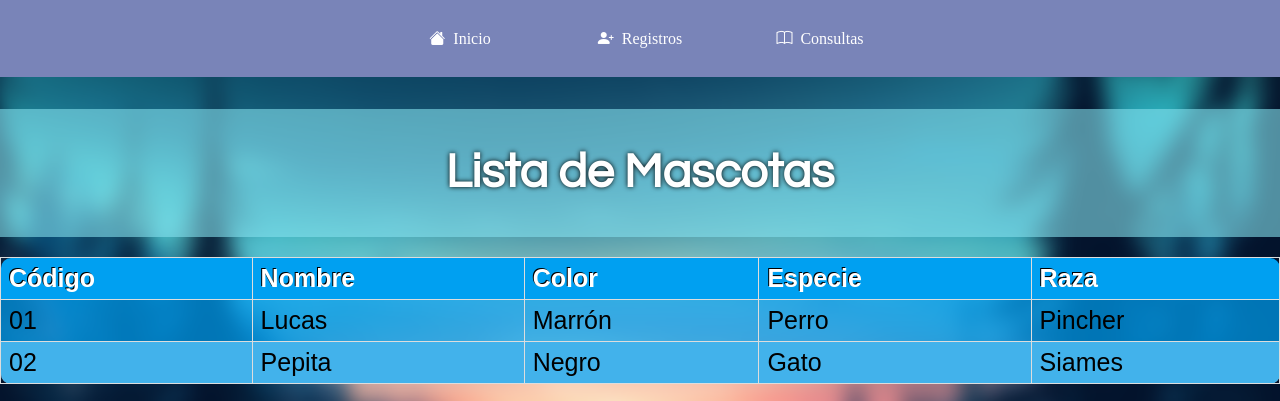
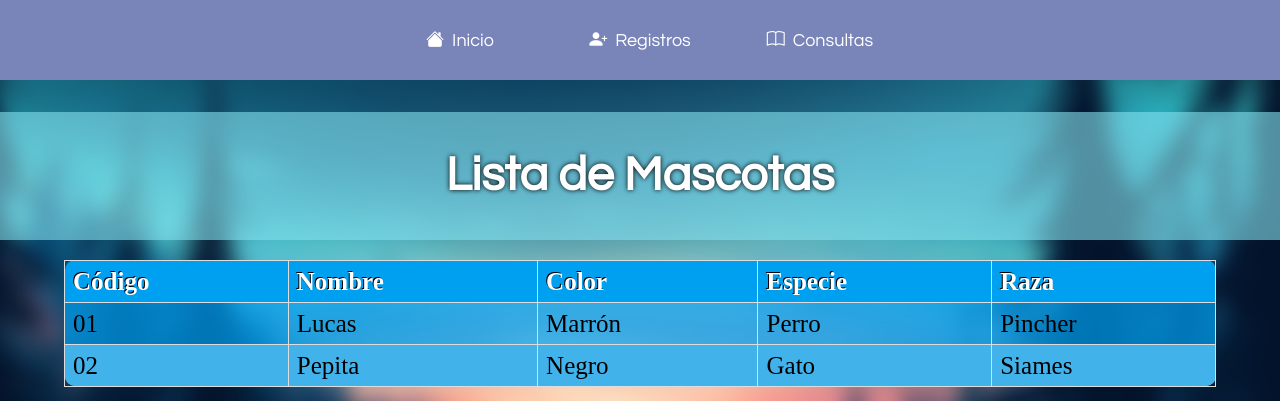
Before and after one commit to Echendi/Proyecto-Mascota-Feliz, a plain HTML site: page Presentacion/listaMascotas.html in a window 1280 px wide. Shown: the top 401 px of the page. Drawn offline with nearby package versions, Linux system fonts and the light colour scheme.

Commit message:
cambio estilo y tamaño de letra Header

```diff
--- a/Presentacion/Styles/stylesHeader.css
+++ b/Presentacion/Styles/stylesHeader.css
@@ -1,8 +1,8 @@
-table {
-    font-family: arial, sans-serif;
+/*table {
+    font-family: Century Gothic,CenturyGothic,AppleGothic,sans-serif;
     border-collapse: collapse;
     width: 100%;
-  }
+  }*/
 
   td, th {
     border: 1px solid #dddddd;
@@ -16,8 +16,10 @@ table {
 
   .menu-bar
  {
+    font-family: Century Gothic,CenturyGothic,AppleGothic,sans-serif;
     background: rgb(121, 132, 184);
     text-align: center;
+    font-size: 18px;
 
 }
 
```
